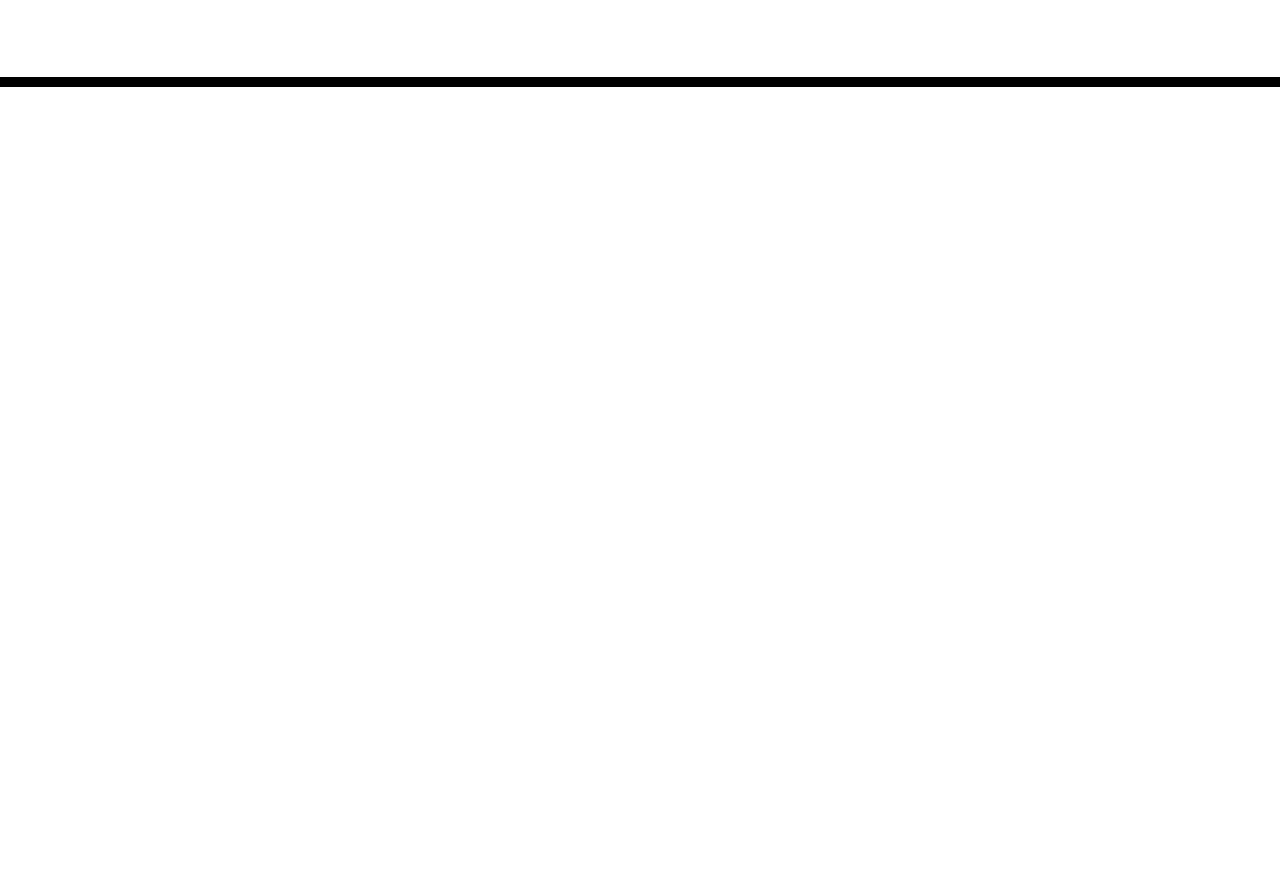
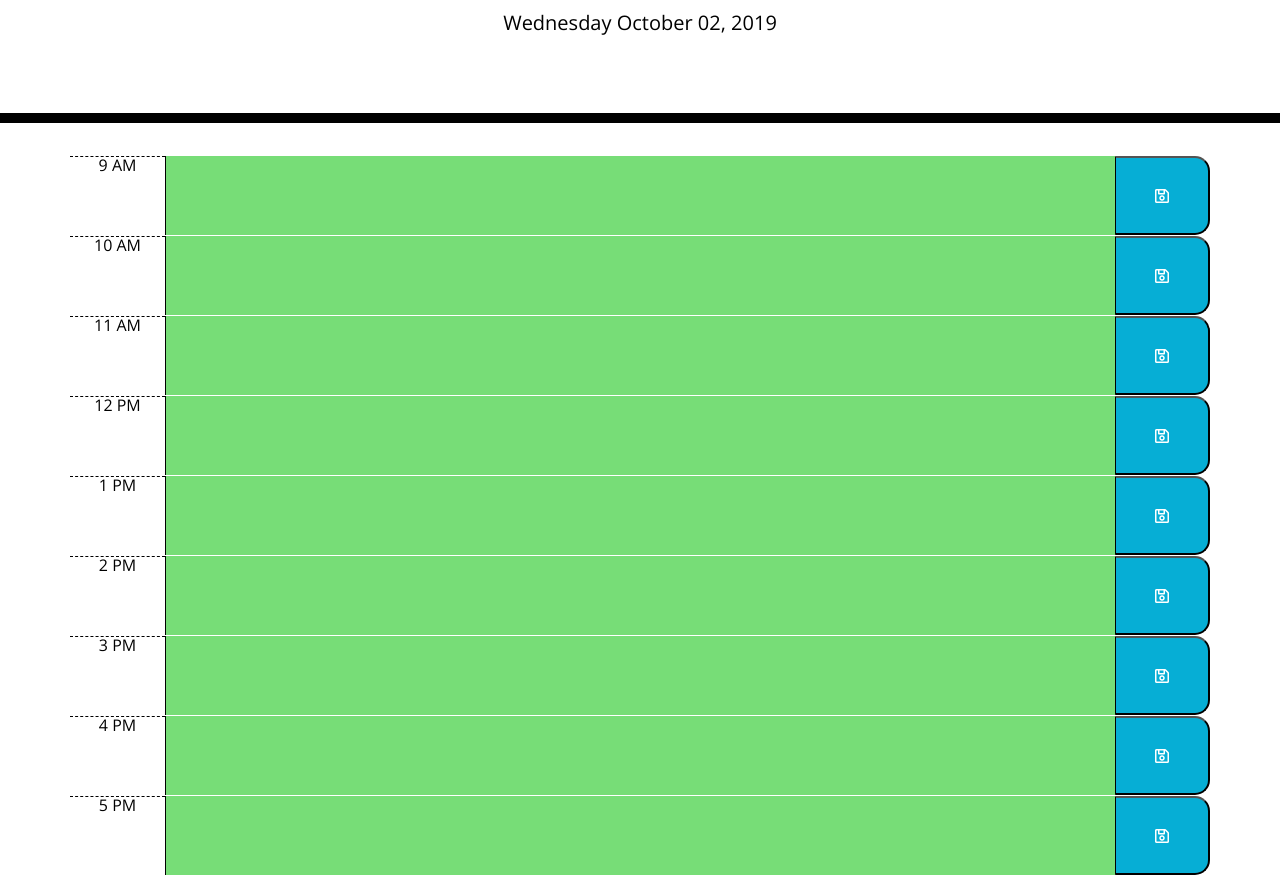
Before and after one commit to sgutierrez-19/Day-Planner, a plain HTML site: page index.html in a window 1280 px wide. Shown: the part 181-1056 px from the top of the page. Before the commit the page ends 800 px from the top, so only its background shows below. Drawn offline with nearby package versions, Linux system fonts and the light colour scheme.

Commit message:
fixed up html/css & added save icon to buttons.  added click event function to save value of corresponding textbox to local storage.  added loads to texts boxes from local if there was anything there.  Set time variable and made function to compare 24 actual time and the time value each input box has and css color code it accordingly with if statement.  added function to page load and save click

```diff
--- a/index.html
+++ b/index.html
@@ -1,23 +1,15 @@
 <!DOCTYPE html>
 <html lang="en">
+
 <head>
   <meta charset="UTF-8" />
   <meta name="viewport" content="width=device-width, initial-scale=1.0" />
   <meta http-equiv="X-UA-Compatible" content="ie=edge" />
-    <link
-      rel="stylesheet"
-      href="https://stackpath.bootstrapcdn.com/bootstrap/4.3.1/css/bootstrap.min.css"
-    />
-    <link
-      rel="stylesheet"
-      href="https://use.fontawesome.com/releases/v5.8.1/css/all.css"
-      integrity="sha384-50oBUHEmvpQ+1lW4y57PTFmhCaXp0ML5d60M1M7uH2+nqUivzIebhndOJK28anvf"
-      crossorigin="anonymous"
-    />
-    <link
-      href="https://fonts.googleapis.com/css?family=Open+Sans&display=swap"
-      rel="stylesheet"
-    />
+  <link rel="stylesheet" href="https://stackpath.bootstrapcdn.com/bootstrap/4.3.1/css/bootstrap.min.css" />
+  <link rel="stylesheet" href="https://use.fontawesome.com/releases/v5.8.1/css/all.css"
+    integrity="sha384-50oBUHEmvpQ+1lW4y57PTFmhCaXp0ML5d60M1M7uH2+nqUivzIebhndOJK28anvf" crossorigin="anonymous" />
+  <link href="https://fonts.googleapis.com/css?family=Open+Sans&display=swap" rel="stylesheet" />
+  <!-- <link href="https://stackpath.bootstrapcdn.com/font-awesome/4.7.0/css/font-awesome.min.css" rel="stylesheet" integrity="sha384-wvfXpqpZZVQGK6TAh5PVlGOfQNHSoD2xbE+QkPxCAFlNEevoEH3Sl0sibVcOQVnN" crossorigin="anonymous"> -->
   <link rel="stylesheet" href="style.css" />
   <title>Work Day Scheduler</title>
 </head>
@@ -30,9 +22,144 @@
   </header>
   <div class="container">
     <!-- Timeblocks go here -->
+
+    <div class="row time-block select" data-time="9">
+      <div class="hour col-1">9 AM</div>
+      <textarea class="col-10 description input-box9" data-hour="09"></textarea>
+      <button class="saveBtn col-1" data-time="9"><i class="far fa-save"></i></button>
     </div>
+
+    <div class="row time-block select" data-time="10">
+      <div class="hour col-1">10 AM</div>
+      <textarea class="col-10 description input-box10" data-hour="10"></textarea>
+      <button class="saveBtn col-1" data-time="10"><i class="far fa-save"></i></button>
+    </div>
+
+    <div class="row time-block select" data-time="11">
+      <div class="hour col-1">11 AM</div>
+      <textarea class="col-10 description input-box11" data-hour="11"></textarea>
+      <button class="saveBtn col-1" data-time="11"><i class="far fa-save"></i></button>
+    </div>
+
+    <div class="row time-block select" data-time="12">
+      <div class="hour col-1">12 PM</div>
+      <textarea class="col-10 description input-box12" data-hour="12"></textarea>
+      <button class="saveBtn col-1" data-time="12"><i class="far fa-save"></i></button>
+    </div>
+
+    <div class="row time-block select" data-time="1">
+      <div class="hour col-1">1 PM</div>
+      <textarea class="col-10 description input-box1" data-hour="13"></textarea>
+      <button class="saveBtn col-1" data-time="1"><i class="far fa-save"></i></button>
+    </div>
+
+    <div class="row time-block select" data-time="2">
+      <div class="hour col-1">2 PM</div>
+      <textarea class="col-10 description input-box2" data-hour="14"></textarea>
+      <button class="saveBtn col-1" data-time="2"><i class="far fa-save"></i></button>
+    </div>
+
+    <div class="row time-block select" data-time="3">
+      <div class="hour col-1">3 PM</div>
+      <textarea class="col-10 description input-box3" data-hour="15"></textarea>
+      <button class="saveBtn col-1" data-time="3"><i class="far fa-save"></i></button>
+    </div>
+
+    <div class="row time-block select" data-time="4">
+      <div class="hour col-1">4 PM</div>
+      <textarea class="col-10 description input-box4" data-hour="16"></textarea>
+      <button class="saveBtn col-1" data-time="4"><i class="far fa-save"></i></button>
+    </div>
+
+    <div class="row time-block select" data-time="5">
+      <div class="hour col-1 ">5 PM</div>
+      <textarea class="col-10 description input-box5" data-hour="17"></textarea>
+      <button class="saveBtn col-1" data-time="5"><i class="far fa-save"></i></button>
+    </div>
+
 
     <script src="https://code.jquery.com/jquery-3.4.1.min.js"></script>
     <script src="https://cdnjs.cloudflare.com/ajax/libs/moment.js/2.24.0/moment.min.js"></script>
+
+    <script>
+      // sets day & date in header
+      var currentDate = moment().format("dddd MMMM DD, YYYY");
+      $("#currentDay").html(currentDate);
+
+      // variable to get current time
+      var currentTime = moment().format('HH');
+
+      // array for going through the different input boxes for my timeCompare function
+      var arrayNew = [9, 10, 11, 12, 1, 2, 3, 4, 5]
+
+      // calling function (explained below) to set input box colors based off time at page load
+      timeCompare();
+
+      // var todoArray = JSON.parse(localStorage.getItem("Todo")) || [];
+      // console.log(todoArray);
+      // console.log(todoArray[0].time);
+      // if (todoArray !== '') {
+      //   loadPrior()
+      // }
+      // function loadPrior() {
+      //   for (var i = 0; i<9; i++) {
+      //     var number = todoArray[i].time;
+      //     var task = todoArray[i].task;
+      //     $(".input-box" + number).val(task);
+      // } }
+
+      // load in stored text into boxes - tried to make an object to house it but couldn't figure it out
+      var load9 = localStorage.getItem("load9");
+      $(".input-box9").val(load9);
+
+      var load10 = localStorage.getItem("load10");
+      $(".input-box10").val(load10);
+
+      var load11 = localStorage.getItem("load11");
+      $(".input-box11").val(load11);
+
+      var load12 = localStorage.getItem("load12");
+      $(".input-box12").val(load12);
+
+      var load1 = localStorage.getItem("load1");
+      $(".input-box1").val(load1);
+
+      var load2 = localStorage.getItem("load2");
+      $(".input-box2").val(load2);
+
+      var load3 = localStorage.getItem("load3");
+      $(".input-box3").val(load3);
+
+      var load4 = localStorage.getItem("load4");
+      $(".input-box4").val(load4);
+
+      var load5 = localStorage.getItem("load5");
+      $(".input-box5").val(load5);
+
+      // on click for save buttons
+      $(document).on("click", ".saveBtn", clicked);
+
+      // click function to get value of matching text box and save it to local storage
+      function clicked() {
+        var rowTime = $(this).attr("data-time");
+        var insideText = $(".input-box" + rowTime).val();
+        timeCompare()
+        localStorage.setItem("load" + rowTime, insideText);
+      }
+
+      // function to compare the time value of each input box to the current time and color coding appropriately
+      function timeCompare() {
+        for (var i = 0; i < arrayNew.length; i++) {
+          if ($(".input-box" + arrayNew[i]).attr("data-hour") < currentTime) {
+            $(".input-box" + arrayNew[i]).attr("class", "col-10 description input-box" + arrayNew[i] + " past")
+          } else if ($(".input-box" + arrayNew[i]).attr("data-hour") > currentTime) {
+            $(".input-box" + arrayNew[i]).attr("class", "col-10 description input-box" + arrayNew[i] + " future")
+          } else {
+            $(".input-box" + arrayNew[i]).attr("class", "col-10 description input-box" + arrayNew[i] + " present")
+          }
+        }
+      }
+    </script>
 </body>
+
 </html>
--- a/style.css
+++ b/style.css
@@ -1,3 +1,7 @@
+/* * {
+  border: 1px solid red;
+} */
+
 body {
   font-family: 'Open Sans', sans-serif;
   font-size: 16px;
```
Lines whose indentation alone changed are shown as unchanged.
